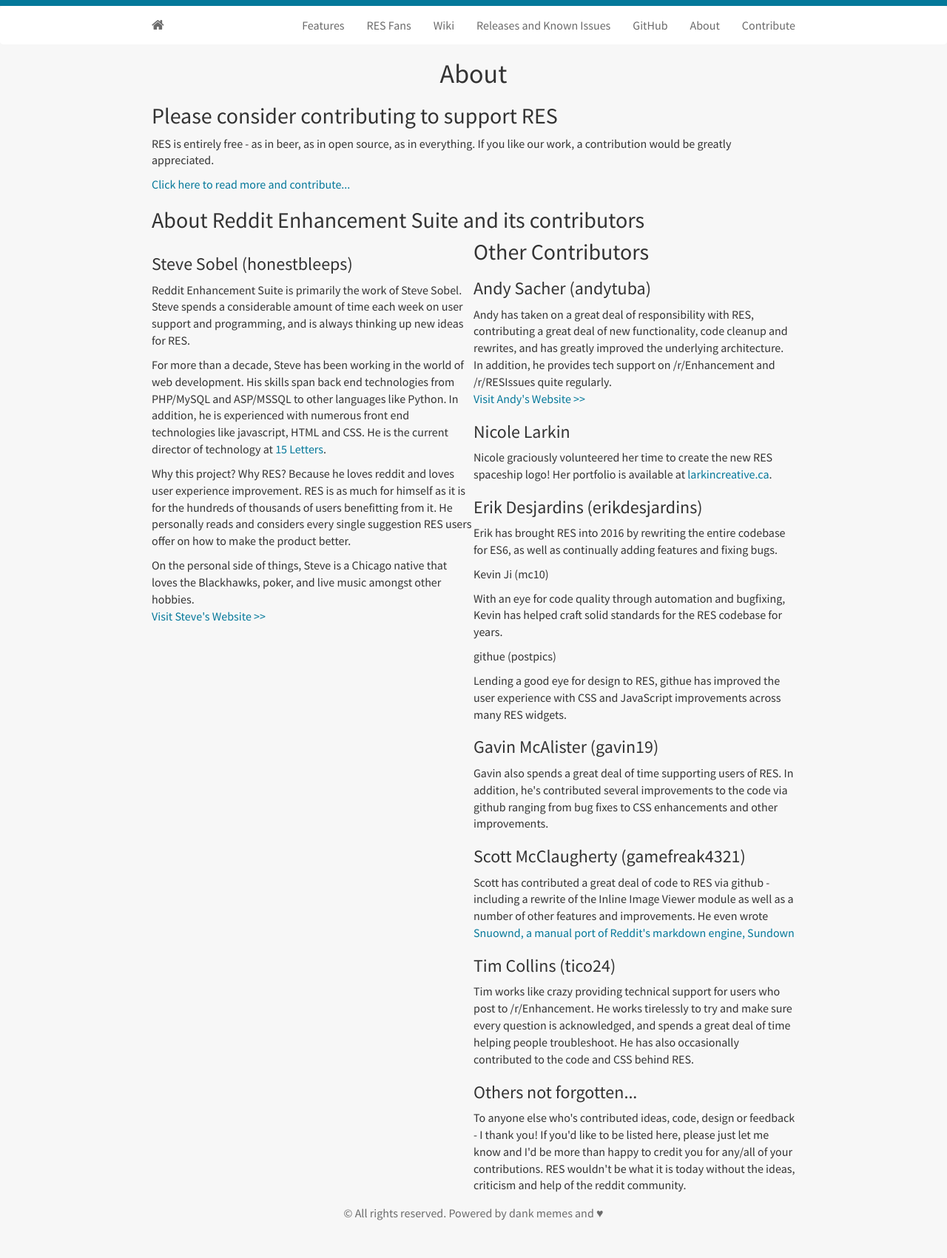
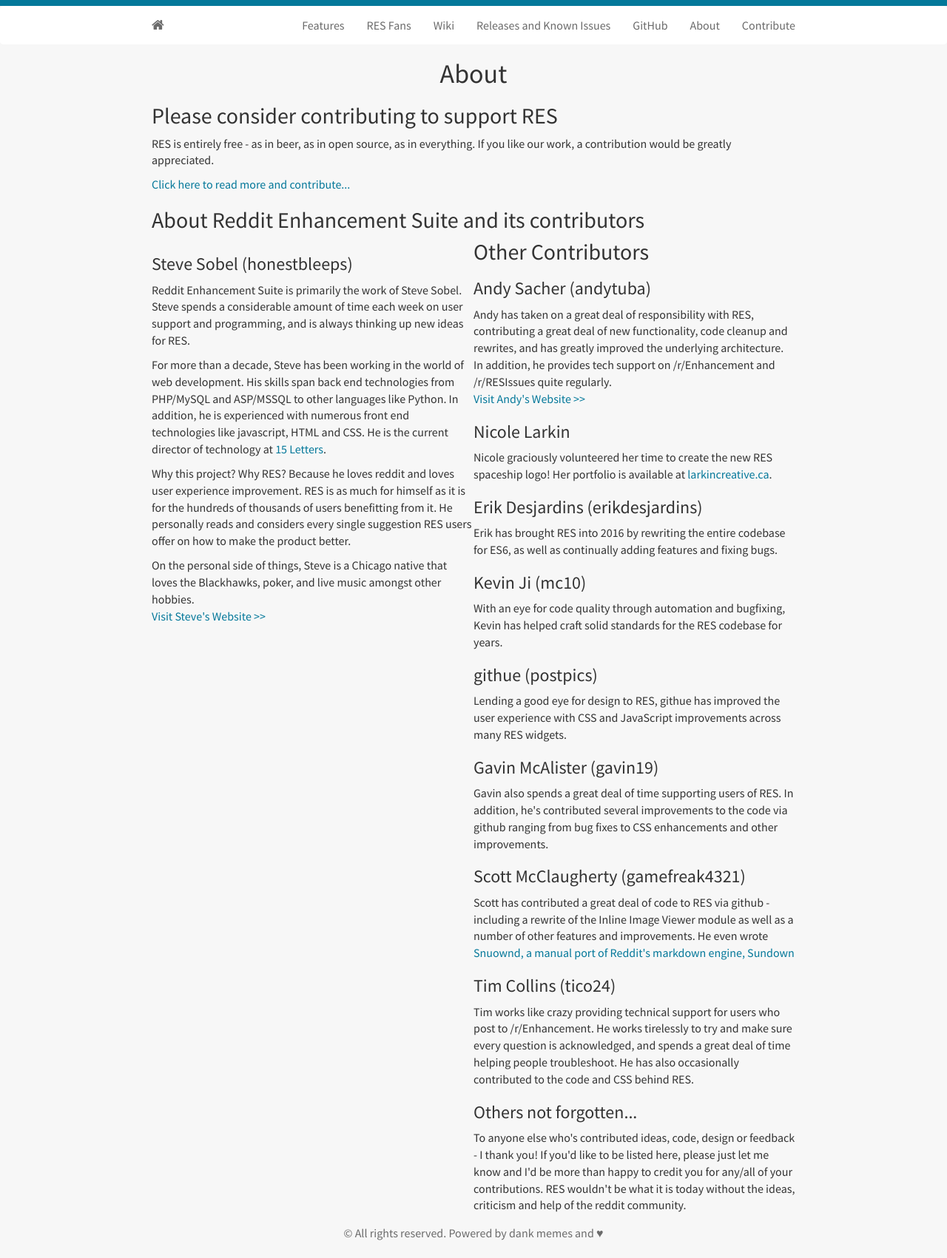
Before and after one commit to Reddit-Enhancement-Suite/Reddit-Enhancement-Suite.github.io, a Jekyll site: the page built from about.html, in a window 1280 px wide. Shown: the whole page at 74% size. Built offline with Jekyll 4.4.1, drawn with Linux system fonts in a browser that asks for light colours; nearby versions of some CDN libraries; before the commit the page ends 1674 px from its top, so only the background shows below that.

Commit message:
whoops markup

```diff
--- a/about.html
+++ b/about.html
@@ -32,10 +32,10 @@
         <h3>Erik Desjardins (erikdesjardins)</h3>
         <p>Erik has brought RES into 2016 by rewriting the entire codebase for ES6, as well as continually adding features and fixing bugs.</p>
 
-        <p>Kevin Ji (mc10)</p>
+        <h3>Kevin Ji (mc10)</h3>
         <p>With an eye for code quality through automation and bugfixing, Kevin has helped craft solid standards for the RES codebase for years.</p>
 
-        <p>githue (postpics)</p>
+        <h3>githue (postpics)</h3>
         <p>Lending a good eye for design to RES, githue has improved the user experience with CSS and JavaScript improvements across many RES widgets.</p>
 
 	<h3>Gavin McAlister (gavin19)</h3>
```
